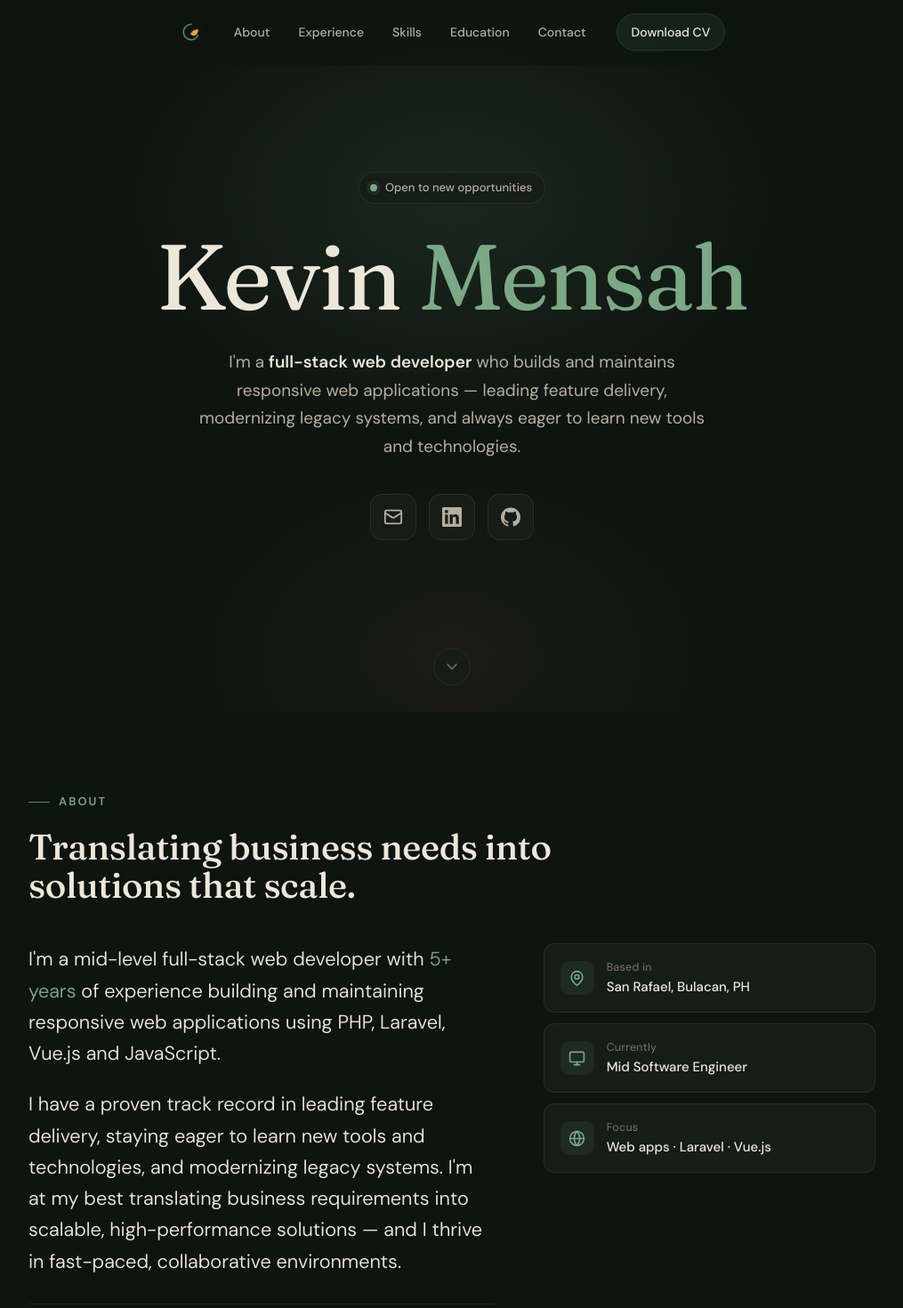
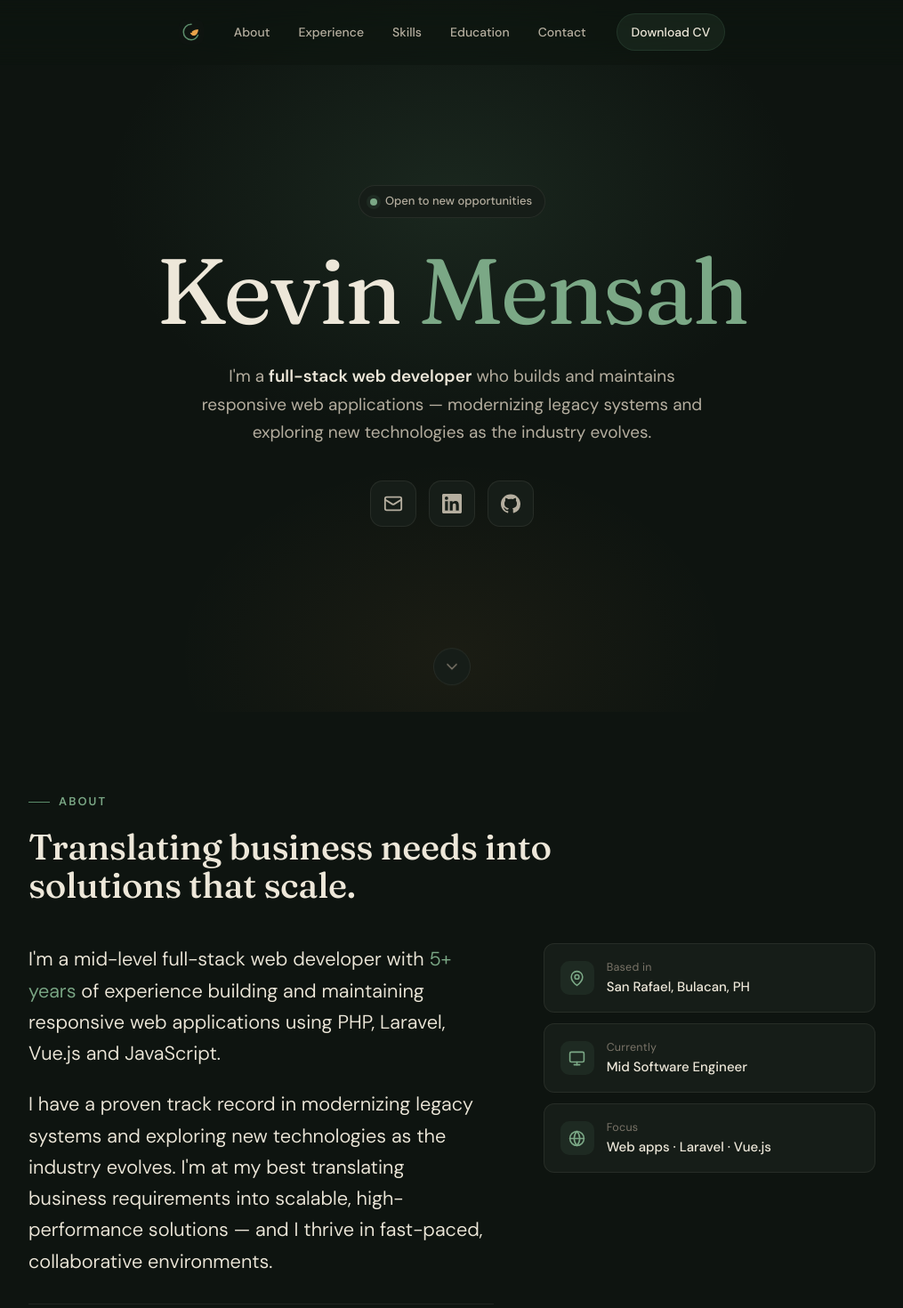
Before and after one commit to mamawpsg16/portfolio, a Vue app: page / in a window 1280 px wide. Shown: the top 1470 px of the page at 89% size, without its empty margins (132-1147 px from the left). Built offline with nearby package versions, Linux system fonts and the light colour scheme.

Commit message:
Reword hero/about copy around modernizing systems and learning new tech

```diff
--- a/src/components/About.vue
+++ b/src/components/About.vue
@@ -11,8 +11,8 @@
           and maintaining responsive web applications using PHP, Laravel, Vue.js and JavaScript.
         </p>
         <p>
-          I have a proven track record in leading feature delivery, staying eager to learn new
-          tools and technologies, and modernizing legacy systems. I'm at my best translating business requirements into
+          I have a proven track record in modernizing legacy systems and exploring new
+          technologies as the industry evolves. I'm at my best translating business requirements into
           scalable, high-performance solutions — and I thrive in fast-paced, collaborative
           environments.
         </p>
--- a/src/components/Hero.vue
+++ b/src/components/Hero.vue
@@ -8,8 +8,8 @@
       </h1>
       <p class="hero__lede reveal" v-reveal="160">
         I'm a <strong>full-stack web developer</strong> who builds and maintains responsive
-        web applications — leading feature delivery, modernizing legacy systems, and always
-        eager to learn new tools and technologies.
+        web applications — modernizing legacy systems and exploring new technologies
+        as the industry evolves.
       </p>
       <div class="hero__socials reveal" v-reveal="240">
         <a class="social" href="mailto:kevinmensah114@gmail.com" aria-label="Email">
```
